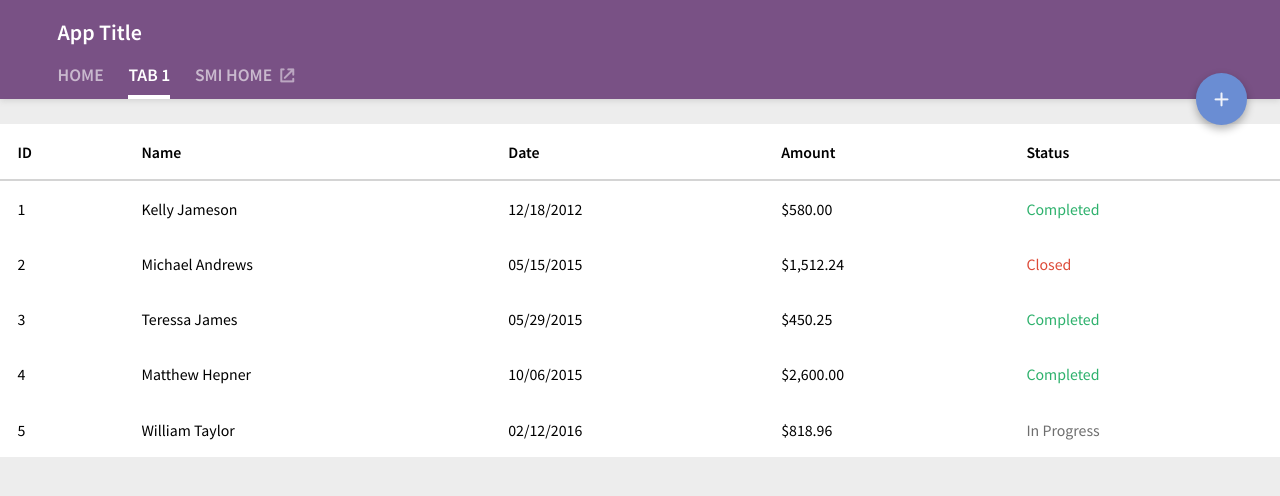
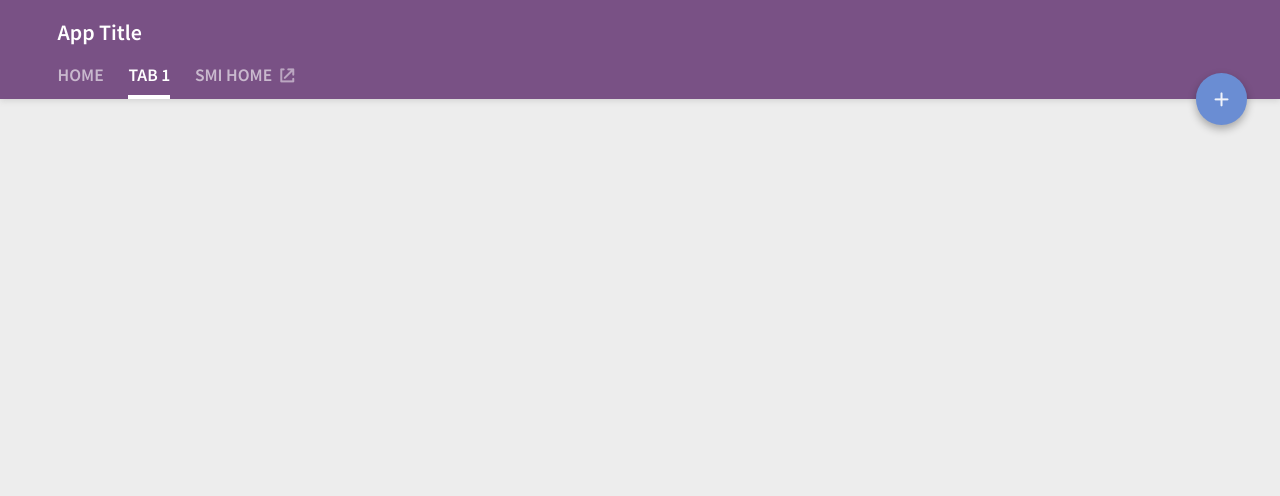
Before and after one commit to aknobloch3/AK-SMI-Test, a website: page pages/tab1.html in a window 1280 px wide. Drawn offline with Linux system fonts and the light colour scheme.

Commit message:
Edited tab1 file

```diff
--- a/pages/tab1.html
+++ b/pages/tab1.html
@@ -35,61 +35,6 @@
     </nav>
     <!-- Navigation End -->
 
-    <div class="app-content app-context">
-    <!-- Add 'has-border' to add a rounded border to the container -->
-    <div class="table--container">
-      <!-- Add 'has-dividers' to add line dividers to each table row -->
-      <!-- Add 'has-hover' to add a hover state to each row -->
-      <!-- Add 'has-row-color' to add alternating colored rows -->
-      <table class="table">
-        <thead>
-          <tr>
-            <th>ID</th>
-            <th>Name</th>
-            <th>Date</th>
-            <th>Amount</th>
-            <th>Status</th>
-          </tr>
-        </thead>
-        <tbody>
-          <tr>
-            <td>1</td>
-            <td>Kelly Jameson</td>
-            <td>12/18/2012</td>
-            <td>$580.00</td>
-            <td class="text-color--green">Completed</td>
-          </tr>
-          <tr class="disabled">
-            <td>2</td>
-            <td>Michael Andrews</td>
-            <td>05/15/2015</td>
-            <td>$1,512.24</td>
-            <td class="text-color--red">Closed</td>
-          </tr>
-          <tr>
-            <td>3</td>
-            <td>Teressa James</td>
-            <td>05/29/2015</td>
-            <td>$450.25</td>
-            <td class="text-color--green">Completed</td>
-          </tr>
-          <tr>
-            <td>4</td>
-            <td>Matthew Hepner</td>
-            <td>10/06/2015</td>
-            <td>$2,600.00</td>
-            <td class="text-color--green">Completed</td>
-          </tr>
-          <tr>
-            <td>5</td>
-            <td>William Taylor</td>
-            <td>02/12/2016</td>
-            <td>$818.96</td>
-            <td class="text-color--gray">In Progress</td>
-          </tr>
-        </tbody>
-      </table>
-    </div>
-  </div>
+
   </body>
 </html>
```
